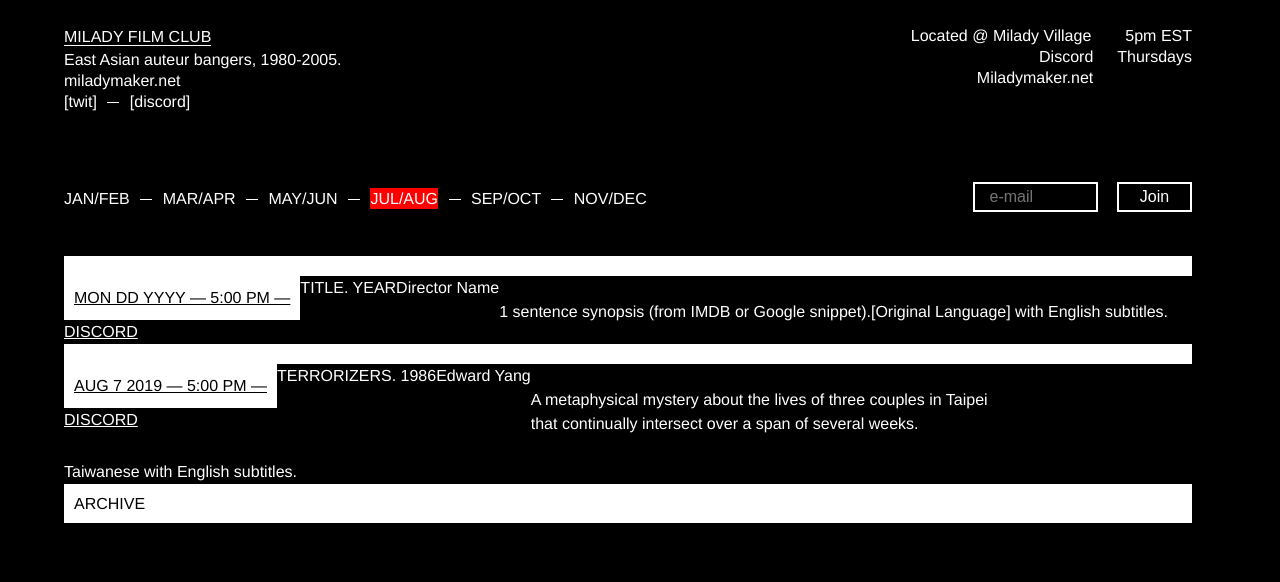
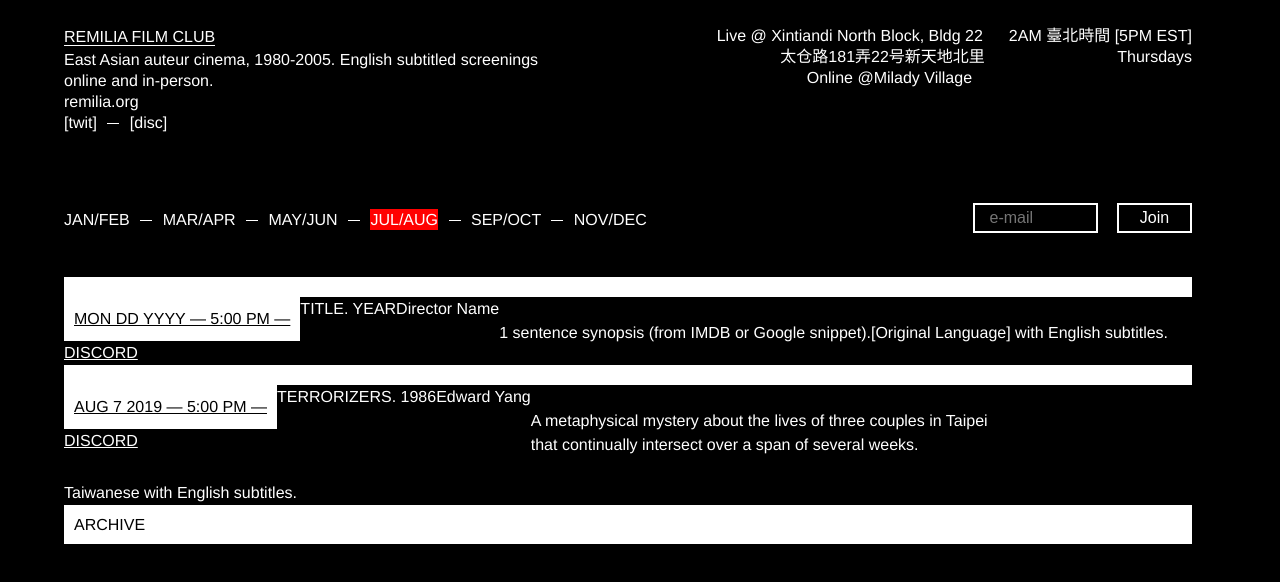
Before and after one commit to remiliacorp/Milady-Film-Club, a plain HTML site: page index.html in a window 1280 px wide. Drawn offline with Linux system fonts and the light colour scheme.

Commit message:
Update index.html

```diff
--- a/index.html
+++ b/index.html
@@ -2,7 +2,7 @@
 
 <head>
     <meta http-equiv="Content-Type" content="text/html; charset=UTF-8">
-    <title>Milady Film Club</title>
+    <title>Remilia Film Club</title>
     <meta name="viewport" content="width=device-width, initial-scale=1, maximum-scale=1, user-scalable=0">
     <meta name="description" content="Milady Film Club">
     <link rel="stylesheet" href="../../../../style.css">
@@ -16,9 +16,9 @@
 
     gtag('config', 'UA-125826374-1');
     </script>
-<meta name="title" content="Milady Film Club">
-<meta name="keyword" content="Milady Film Club, milady, nft, movie, film, screening, club">
-<meta name="description" content="Milady Film Club. Digital screenings every Thursday curating late 20th century auteur and cult films from East Asia.">
+<meta name="title" content="Remilia Film Club">
+<meta name="keyword" content="Remilia Film Club, milady, nft, movie, film, screening, shanghai, club">
+<meta name="description" content="Remilia Film Club. In-person and digital screenings every Thursday curating late 20th century auteur and cult films from East Asia.">
 </head>
 
 <body class="black">
@@ -27,30 +27,30 @@
 
                   <!-- RIGHT HEADER TIME -->
                     <div id="right" style="float:  right;padding-right: 24px;/* margin-top: 24px; */text-align: right;">
-                        <p>5pm EST</p>
+                        <p>2AM 臺北時間 [5PM EST]</p>
                         <p>Thursdays</p>
 
                   <!-- RIGHT HEADER ADDRESS -->
                     </div>
                     <div id="right-2">
                       <p style="/* margin-left: -20px; */padding-right: 2px;" class="location">
-                        Located @ <a href="https://discord.gg/milady">Milady Village</a></p>
-                      <p><a href="https://discord.gg/milady">Discord</a></p>
-                        <p style="text-align: left;padding-left: 90px;"><a href="https://miladymaker.net">Miladymaker.net</a>
+                        Live @ Xintiandi North Block, Bldg 22
+                        <p>太仓路181弄22号新天地北里</p>
+                        <p style="text-align: left;padding-left: 90px;">Online  @<a href="https://discord.gg/milady">Milady Village</a>
                           </p>
                     </div>
 
                   <!-- LEFT HEADER -->
                   <div id="left" style="margin-top: 0px;">
-                      <h1><a href="http://discord.gg/milady" class="logo">Milady Film Club</a></h1>
-                      <p>East Asian auteur bangers, 1980-2005.</p>
-                      <p> <a href="https://miladymaker.net">miladymaker.net</a>
+                      <h1><a href="http://discord.gg/milady" class="logo">Remilia Film Club</a></h1>
+                      <p>East Asian auteur cinema, 1980-2005. English subtitled screenings online and in-person.</p>
+                      <p> <a href="https://remilia.org">remilia.org</a>
                       </p>
 
                       <p>
                           <a href="https://twitter.com/miladymaker">[twit]</a>
                           <span class="dash"></span>
-                          <a href="https://discord.gg/milady">[discord]</a>
+                          <a href="https://discord.gg/milady">[disc]</a>
                       </p>
                       <br>
 
```
